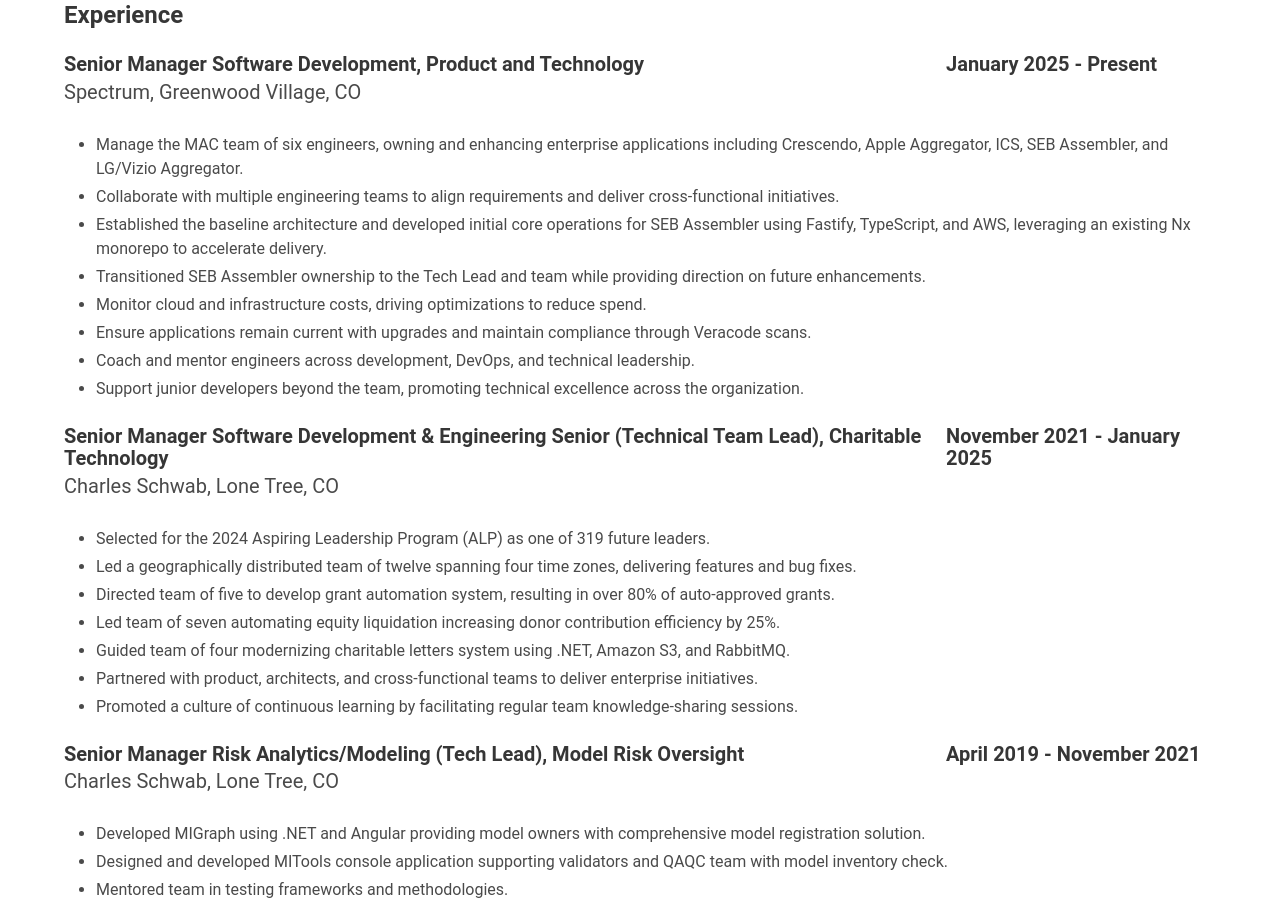
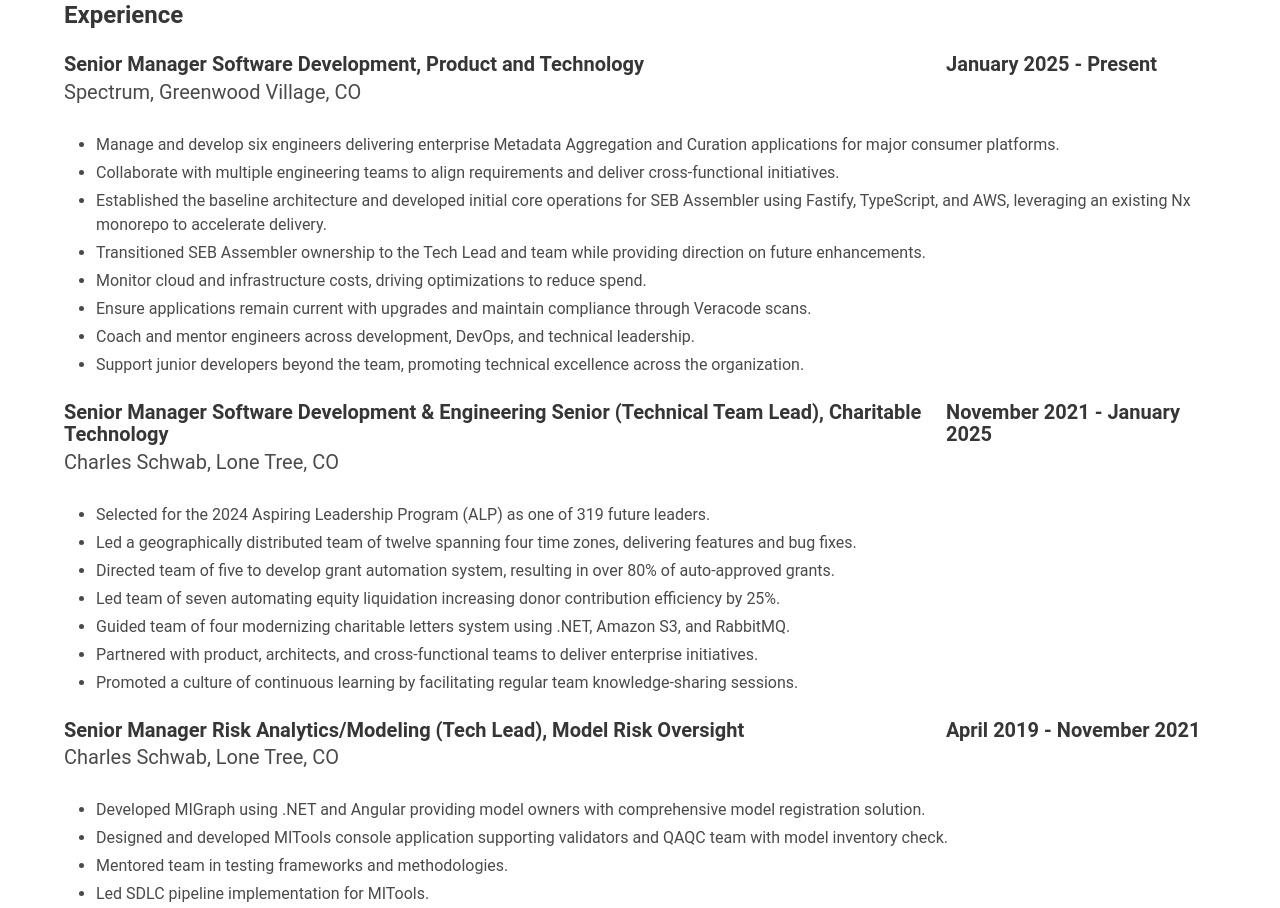
Before and after one commit to hendrang/hendrang, an Angular app: page /resume in a window 1280 px wide. Shown: the part 860-1768 px from the top of the page. Built offline with nearby package versions, Linux system fonts and the light colour scheme.

Commit message:
Minor update to sr manager job description first bullet
Minor update to sr manager job description first bullet

```diff
--- a/src/app/components/resume/resume.component.html
+++ b/src/app/components/resume/resume.component.html
@@ -94,7 +94,7 @@
         </div>
         <div class="content">
           <ul>
-            <li>Manage the MAC team of six engineers, owning and enhancing enterprise applications including Crescendo, Apple Aggregator, ICS, SEB Assembler, and LG/Vizio Aggregator.</li>
+            <li>Manage and develop six engineers delivering enterprise Metadata Aggregation and Curation applications for major consumer platforms.</li>
             <li>Collaborate with multiple engineering teams to align requirements and deliver cross-functional initiatives.</li>
             <li>Established the baseline architecture and developed initial core operations for SEB Assembler using Fastify, TypeScript, and AWS, leveraging an existing Nx monorepo to accelerate delivery.</li>
             <li>Transitioned SEB Assembler ownership to the Tech Lead and team while providing direction on future enhancements.</li>
```
Also changed, not shown: 1 other file (tests, documents, lock files or other folders).
